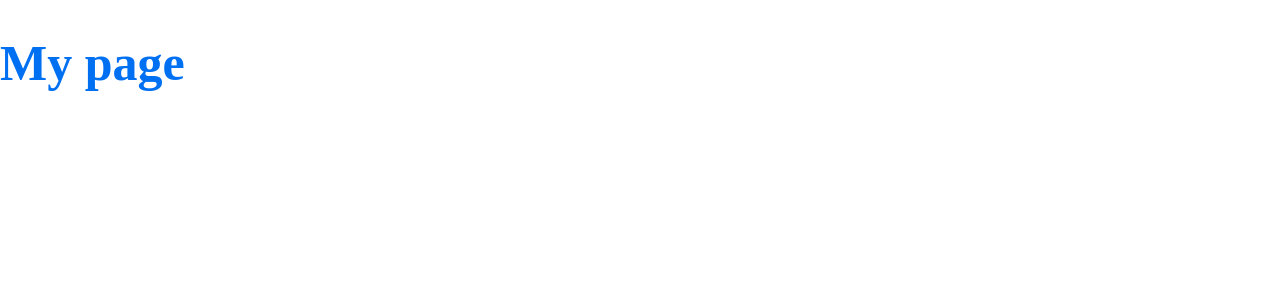
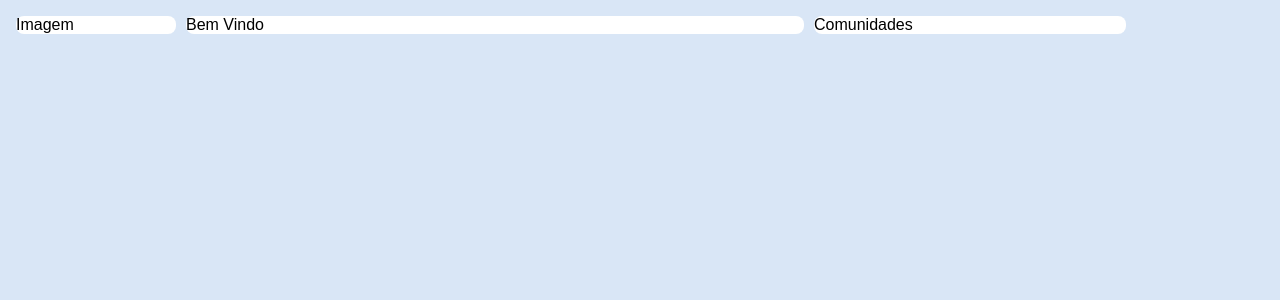
Before and after one commit to ChristanDaniel/clone-alurakut, a Next.js app: page / in a window 1280 px wide. Shown: the top 300 px of the page. Built offline with nearby package versions, Linux system fonts and the light colour scheme.

Commit message:
criando page home

```diff
--- a/pages/_app.js
+++ b/pages/_app.js
@@ -1,10 +1,21 @@
 import { createGlobalStyle, ThemeProvider } from 'styled-components'
 
 const GlobalStyle = createGlobalStyle`
-  body {
+  * {
     margin: 0;
     padding: 0;
     box-sizing: border-box;
+  }
+
+  body {
+    background-color: #D9E6F6;
+    font-family: sans-serif;
+  }
+
+  #__next {
+    display: flex;
+    min-height: 100vh;
+    flex-direction: column;
   }
 `
 
--- a/pages/index.js
+++ b/pages/index.js
@@ -1,10 +1,33 @@
 import styled from 'styled-components'
 
-const Title = styled.h1`
-  font-size: 50px;
-  color: ${({ theme }) => theme.colors.primary};
-`
+// const Title = styled.h1`
+//   font-size: 50px;
+//   color: ${({ theme }) => theme.colors.primary};
+// `
+
+const Box = styled.div`
+  background: #FFFFFF;
+  border-radius: 8px;
+`;
+
+const MainGrid = styled.main`
+  display: grid;
+  grid-gap: 10px;
+  padding: 16px;
+
+  @media(min-width: 860px) {
+    grid-template-areas: "profileArea welcomeArea profileRelationsArea";
+    grid-template-columns: 160px 618px 312px;
+
+  }
+`;
 
 export default function Home() {
-  return <Title>My page</Title>
+  return (
+   <MainGrid>
+     <Box style={{ gridArea: 'profileArea' }}> Imagem </Box>
+     <Box style={{ gridArea: 'welcomeArea' }}> Bem Vindo </Box>
+     <Box style={{ gridArea: 'profileRelationsArea' }}> Comunidades </Box>
+   </MainGrid>
+  )
 }
```
